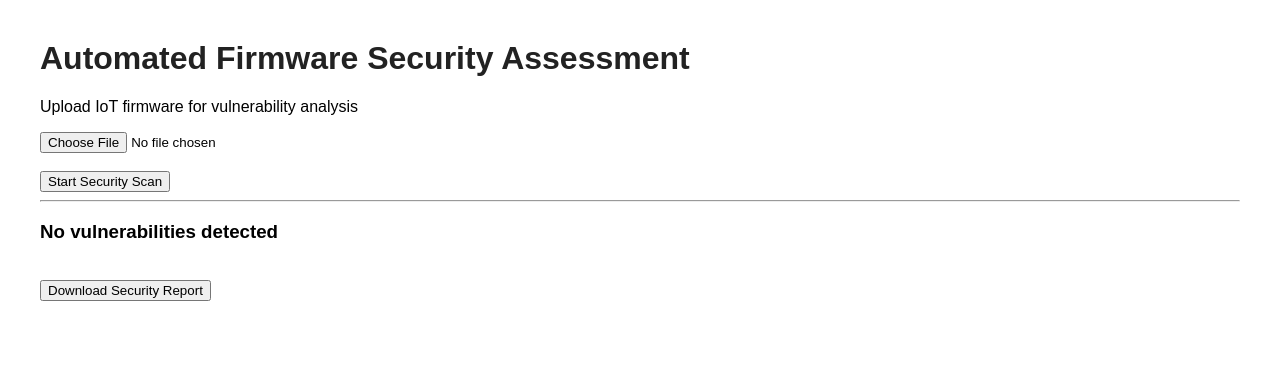
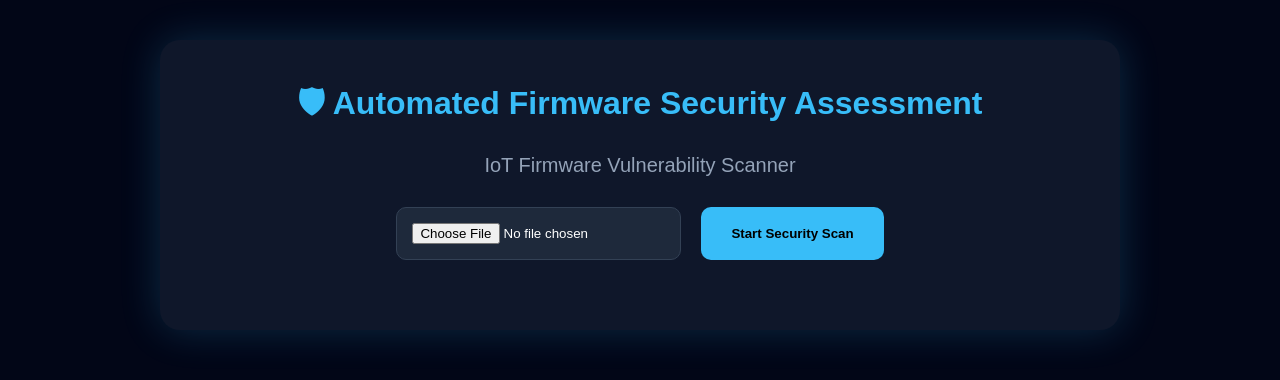
Before and after one commit to smruthinayak2006/Firmware_Security_Assessment, a Flask app: page / in a window 1280 px wide. Shown: the top 380 px of the page. Run offline with Flask 3, Linux system fonts and the light colour scheme.

Commit message:
Improve dashboard UI and scan result display

```diff
--- a/app/app.py
+++ b/app/app.py
@@ -1,99 +1,84 @@
+from flask import Flask, render_template, request, send_file
+
 import os
+
 import sys
 
 
-from flask import (
-    Flask,
-    render_template,
-    request,
-    send_file
+sys.path.append(
+    os.path.abspath("analysis")
 )
 
-sys.path.append(
-    "analysis"
-)
 
 from scanner import scan_firmware
+
 from risk_analyzer import calculate_risk_summary
-
-from database import (
-    create_database,
-    save_results
-)
 
 from report_generator import generate_report
 
-from firmware_extractor import extract_firmware
 
 
 app = Flask(__name__)
-create_database()
 
 
 UPLOAD_FOLDER = "uploads"
 
-
-app.config[
-    "UPLOAD_FOLDER"
-] = UPLOAD_FOLDER
+app.config["UPLOAD_FOLDER"] = UPLOAD_FOLDER
 
 
 
 @app.route("/")
+
 def home():
 
     return render_template(
-        "index.html"
+
+        "index.html",
+
+        results=None,
+
+        summary=None,
+
+        filename=None
+
     )
 
 
 
-@app.route(
-    "/scan",
-    methods=["POST"]
-)
+
+
+@app.route("/scan", methods=["POST"])
+
 def scan():
 
 
-    uploaded_file = request.files[
-        "firmware"
-    ]
+    uploaded_file = request.files["firmware"]
 
 
     file_path = os.path.join(
 
-        app.config[
-            "UPLOAD_FOLDER"
-        ],
+        app.config["UPLOAD_FOLDER"],
 
         uploaded_file.filename
+
     )
 
 
-    uploaded_file.save(
-        file_path
-    )
+    uploaded_file.save(file_path)
 
 
-    extracted_path = extract_firmware(
-        file_path
-    )
 
-    results = scan_firmware(
-        extracted_path
-    )
+    results = scan_firmware(file_path)
 
-    save_results(
-        results
-    )
 
-    generate_report(
-        results
-    )
 
-    summary = calculate_risk_summary(
-        results
-    )
+    summary = calculate_risk_summary(results)
+
+
+
+    generate_report(results)
+
+
 
     return render_template(
 
@@ -101,12 +86,19 @@ def scan():
 
         results=results,
 
-        summary=summary
+        summary=summary,
+
+        filename=uploaded_file.filename
 
     )
 
-@app.route("/download-report")
-def download_report():
+
+
+
+
+@app.route("/download")
+
+def download():
 
 
     return send_file(
@@ -118,8 +110,9 @@ def download_report():
     )
 
 
+
+
 if __name__ == "__main__":
 
-    app.run(
-        debug=True
-    )
+
+    app.run(debug=True)
--- a/app/static/style.css
+++ b/app/static/style.css
@@ -1,14 +1,387 @@
-body {
+*{
 
-    font-family: Arial;
+margin:0;
 
-    margin: 40px;
+padding:0;
+
+box-sizing:border-box;
 
 }
 
 
-h1 {
 
-    color: #222;
+body{
+
+
+background:#020617;
+
+color:white;
+
+font-family:Arial, Helvetica, sans-serif;
+
 
 }
+
+
+
+
+
+.container{
+
+
+width:75%;
+
+margin:40px auto;
+
+padding:40px;
+
+
+background:#0f172a;
+
+
+border-radius:20px;
+
+
+box-shadow:
+
+0 0 40px rgba(56,189,248,0.2);
+
+
+}
+
+
+
+
+
+h1{
+
+
+text-align:center;
+
+
+color:#38bdf8;
+
+
+margin-bottom:20px;
+
+
+}
+
+
+
+
+
+.subtitle{
+
+
+text-align:center;
+
+
+font-size:20px;
+
+
+color:#94a3b8;
+
+
+margin-bottom:30px;
+
+
+}
+
+
+
+
+
+
+
+form{
+
+
+display:flex;
+
+
+justify-content:center;
+
+
+gap:20px;
+
+
+margin-bottom:30px;
+
+
+}
+
+
+
+
+
+
+input{
+
+
+background:#1e293b;
+
+
+color:white;
+
+
+padding:15px;
+
+
+border-radius:10px;
+
+
+border:1px solid #334155;
+
+
+}
+
+
+
+
+
+
+
+button{
+
+
+background:#38bdf8;
+
+
+padding:15px 30px;
+
+
+border:none;
+
+
+border-radius:10px;
+
+
+font-weight:bold;
+
+
+cursor:pointer;
+
+
+}
+
+
+
+button:hover{
+
+
+background:#0284c7;
+
+
+}
+
+
+
+
+
+
+
+.success{
+
+
+background:#052e16;
+
+
+border:1px solid #22c55e;
+
+
+padding:20px;
+
+
+border-radius:15px;
+
+
+margin-bottom:30px;
+
+
+}
+
+
+
+.success h3{
+
+
+color:#22c55e;
+
+
+}
+
+
+
+.success span{
+
+
+color:#4ade80;
+
+
+font-weight:bold;
+
+
+}
+
+
+
+
+
+
+
+
+
+.cards{
+
+
+display:grid;
+
+
+grid-template-columns:repeat(4,1fr);
+
+
+gap:20px;
+
+
+margin-bottom:40px;
+
+
+}
+
+
+
+
+
+
+.card{
+
+
+background:#1e293b;
+
+
+padding:25px;
+
+
+text-align:center;
+
+
+border-radius:15px;
+
+
+}
+
+
+
+
+.high{
+
+
+border-bottom:5px solid #ef4444;
+
+
+}
+
+
+
+
+
+.medium{
+
+
+border-bottom:5px solid #eab308;
+
+
+}
+
+
+
+
+.low{
+
+
+border-bottom:5px solid #22c55e;
+
+
+}
+
+
+
+
+
+
+
+.result{
+
+
+background:#1e293b;
+
+
+padding:25px;
+
+
+border-radius:15px;
+
+
+margin-bottom:20px;
+
+
+border-left:5px solid #38bdf8;
+
+
+}
+
+
+
+
+.result h3{
+
+
+color:#38bdf8;
+
+
+margin-bottom:15px;
+
+
+}
+
+
+
+
+.HIGH{
+
+
+color:#ef4444;
+
+
+font-weight:bold;
+
+
+}
+
+
+
+.MEDIUM{
+
+
+color:#eab308;
+
+
+font-weight:bold;
+
+
+}
+
+
+
+
+.LOW{
+
+
+color:#22c55e;
+
+
+font-weight:bold;
+
+
+}
--- a/app/templates/index.html
+++ b/app/templates/index.html
@@ -2,36 +2,46 @@
 
 <html>
 
+
 <head>
 
+
 <title>
-        Firmware Security Assessment
+Firmware Security Scanner
 </title>
 
 
 <link
 rel="stylesheet"
-        href="/static/style.css"
+href="{{ url_for('static', filename='style.css') }}"
 >
 
+
 </head>
+
+
 
 
 <body>
 
 
+<div class="container">
+
+
 <h1>
-        Automated Firmware Security Assessment
+🛡 Automated Firmware Security Assessment
 </h1>
 
 
-    <p>
-        Upload IoT firmware for vulnerability analysis
+<p class="subtitle">
+
+IoT Firmware Vulnerability Scanner
+
 </p>
 
 
 
-    <!-- Firmware Upload Form -->
+
 
 <form
 action="/scan"
@@ -47,9 +57,6 @@
 >
 
 
-        <br><br>
-
-
 <button type="submit">
 
 Start Security Scan
@@ -61,7 +68,46 @@
 
 
 
-    <hr>
+
+
+
+{% if filename %}
+
+
+<div class="success">
+
+
+<h3>
+✅ Scan Completed Successfully
+</h3>
+
+
+<p>
+
+File Scanned:
+
+<span>
+
+{{ filename }}
+
+</span>
+
+
+</p>
+
+
+</div>
+
+
+
+{% endif %}
+
+
+
+
+
+
+
 
 {% if summary %}
 
@@ -72,42 +118,75 @@ Risk Summary
 
 
 
-<div>
-
-
-<h3>
-Total Issues:
-{{ summary.total }}
-</h3>
+<div class="cards">
 
 
 
-<h3>
-High Severity:
-{{ summary.HIGH }}
-</h3>
+<div class="card">
+
+<h1>
+{{ summary.total }}
+</h1>
+
+<p>Total Issues</p>
+
+</div>
 
 
 
-<h3>
-Medium Severity:
-{{ summary.MEDIUM }}
-</h3>
+
+
+<div class="card high">
+
+<h1>
+{{ summary.HIGH }}
+</h1>
+
+<p>High Severity</p>
+
+</div>
 
 
 
-<h3>
-Low Severity:
+
+
+<div class="card medium">
+
+<h1>
+{{ summary.MEDIUM }}
+</h1>
+
+<p>Medium Severity</p>
+
+</div>
+
+
+
+
+
+<div class="card low">
+
+<h1>
 {{ summary.LOW }}
-</h3>
+</h1>
+
+<p>Low Severity</p>
+
+</div>
+
 
 
 </div>
 
 
+
 {% endif %}
 
-    <!-- Scan Results Section -->
+
+
+
+
+
 
 
 {% if results %}
@@ -122,70 +201,57 @@ Low Severity:
 {% for item in results %}
 
 
-            <div>
+<div class="result">
 
 
-                <strong>
-                    File:
-                </strong>
+<h3>
 
+{{ item.finding.issue }}
+
+</h3>
+
+
+
+<p>
+
+<b>File:</b>
 
 {{ item.file }}
 
 
-
-                <br>
+</p>
 
 
 
-                <strong>
-                    Finding:
-                </strong>
+<p>
+
+<b>Severity:</b>
 
 
-                {{ item.finding.issue }}
-
-
-
-                <br>
-
-
-
-                <strong>
-                    Severity:
-                </strong>
+<span class="{{ item.finding.severity }}">
 
 
 {{ item.finding.severity }}
+
+
+</span>
+
+
+</p>
 
 
 
 </div>
 
 
-            <br>
-
 
 {% endfor %}
 
 
 
-    {% else %}
 
 
-
-        <h3>
-            No vulnerabilities detected
-        </h3>
-
-
-
-    {% endif %}
-
-<br>
-
-
-<a href="/download-report">
+<a href="/download">
 
 
 <button>
@@ -198,6 +264,15 @@ Download Security Report
 </a>
 
 
+
+{% endif %}
+
+
+
+</div>
+
+
+
 </body>
 
 
```
Also changed, not shown: firmware_results.db. Lines whose indentation alone changed are shown as unchanged.
